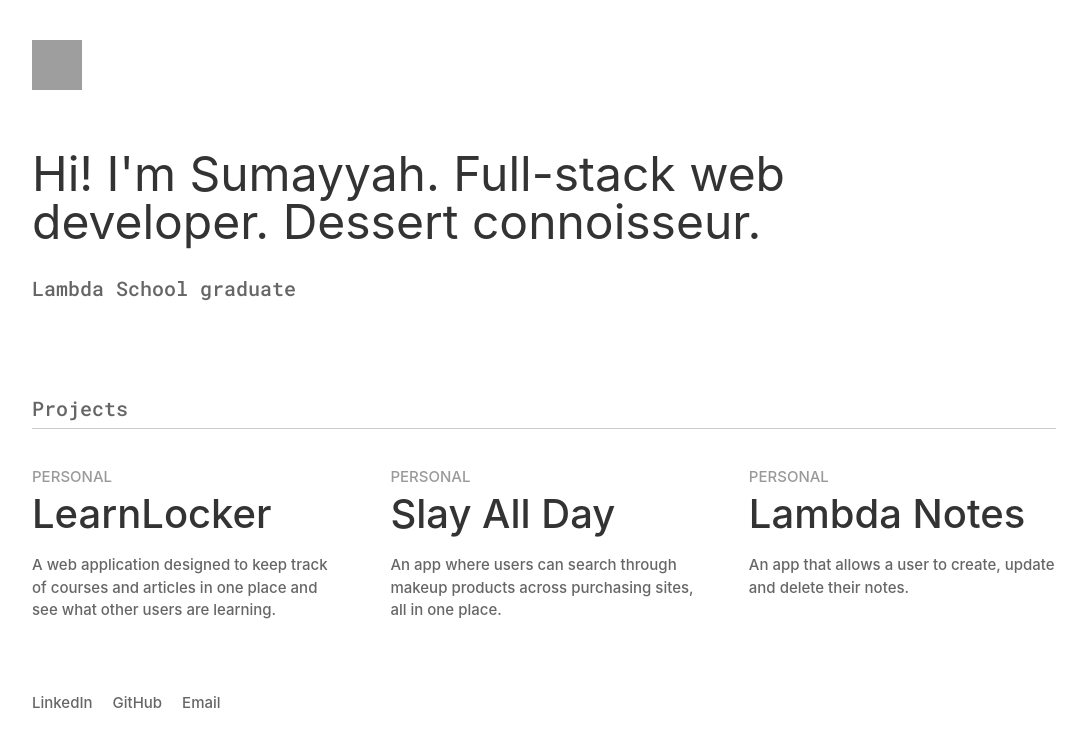
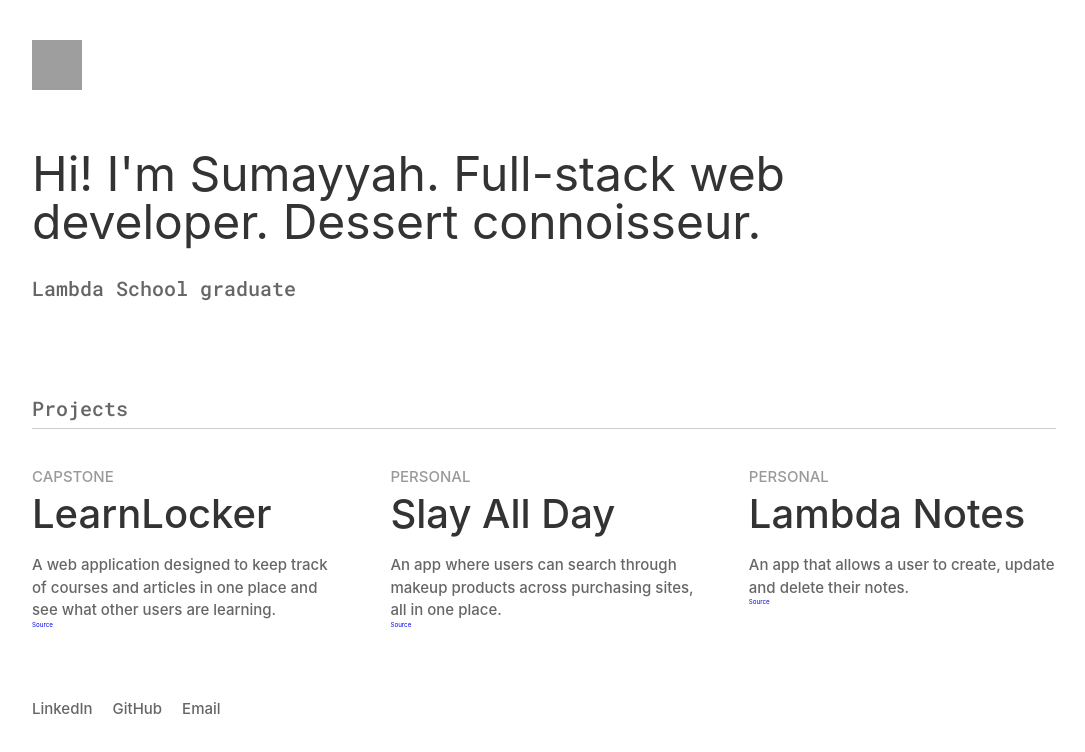
Before and after one commit to sumi419/portfolio, a React (Create React App) app: page / in a window 1280 px wide. Shown: the top 752 px of the page, without its empty margins (96-1181 px from the left). Built offline with nearby package versions, Linux system fonts and the light colour scheme; grey boxes are pictures that could not be loaded.

Commit message:
🍰 Add github links to projects

```diff
--- a/src/components/Projects.js
+++ b/src/components/Projects.js
@@ -8,7 +8,7 @@ export default function Projects() {
       <h2 className={css.title}>Projects</h2>
       <ul className={css.projects}>
         <li className={css.project}>
-          <p className={css.category}>PERSONAL</p>
+          <p className={css.category}>CAPSTONE</p>
           <a href='https://learnlocker.dev' alt='LearnLocker'>
             <h3 className={css.projectTitle}>LearnLocker</h3>
           </a>
@@ -16,6 +16,9 @@ export default function Projects() {
             A web application designed to keep track of courses and articles in one place and see
             what other users are learning.
           </p>
+          <a href='https://github.com/learneda/labs11_learned_a-FE' alt='LearnLocker'>
+            <span className={css.source}>Source</span>
+          </a>
         </li>
         <li className={css.project}>
           <p className={css.category}>PERSONAL</p>
@@ -26,6 +29,9 @@ export default function Projects() {
             An app where users can search through makeup products across purchasing sites, all in
             one place.
           </p>
+          <a href='https://github.com/sumi419/highlight' alt='Slay-All-Day'>
+            <span className={css.source}>Source</span>
+          </a>
         </li>
         <li className={css.project}>
           <p className={css.category}>PERSONAL</p>
@@ -35,6 +41,9 @@ export default function Projects() {
           <p className={css.description}>
             An app that allows a user to create, update and delete their notes.
           </p>
+          <a href='https://github.com/sumi419/front-end-project-week' alt='Lambda Notes'>
+            <span className={css.source}>Source</span>
+          </a>
         </li>
       </ul>
     </section>
```
